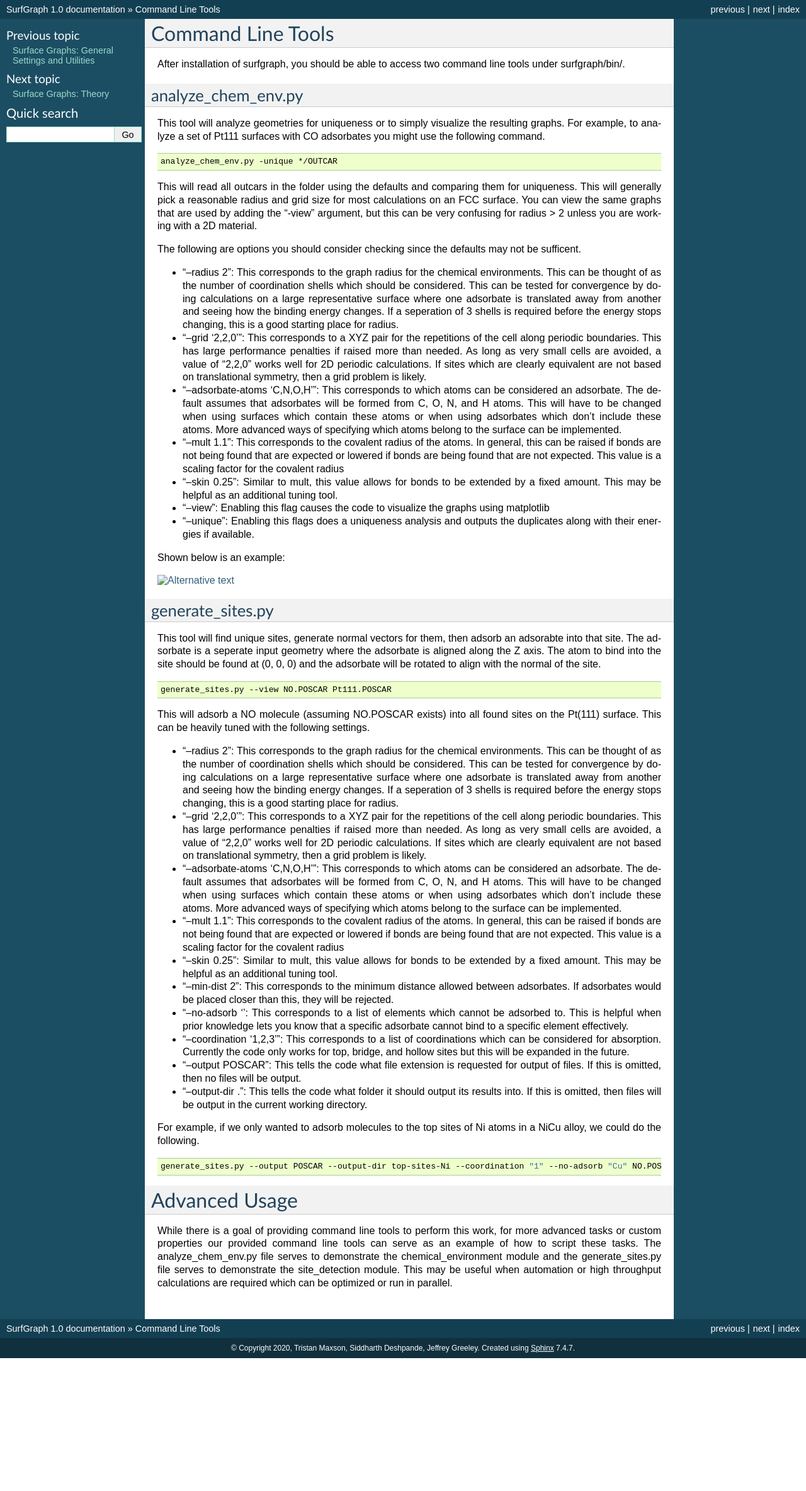
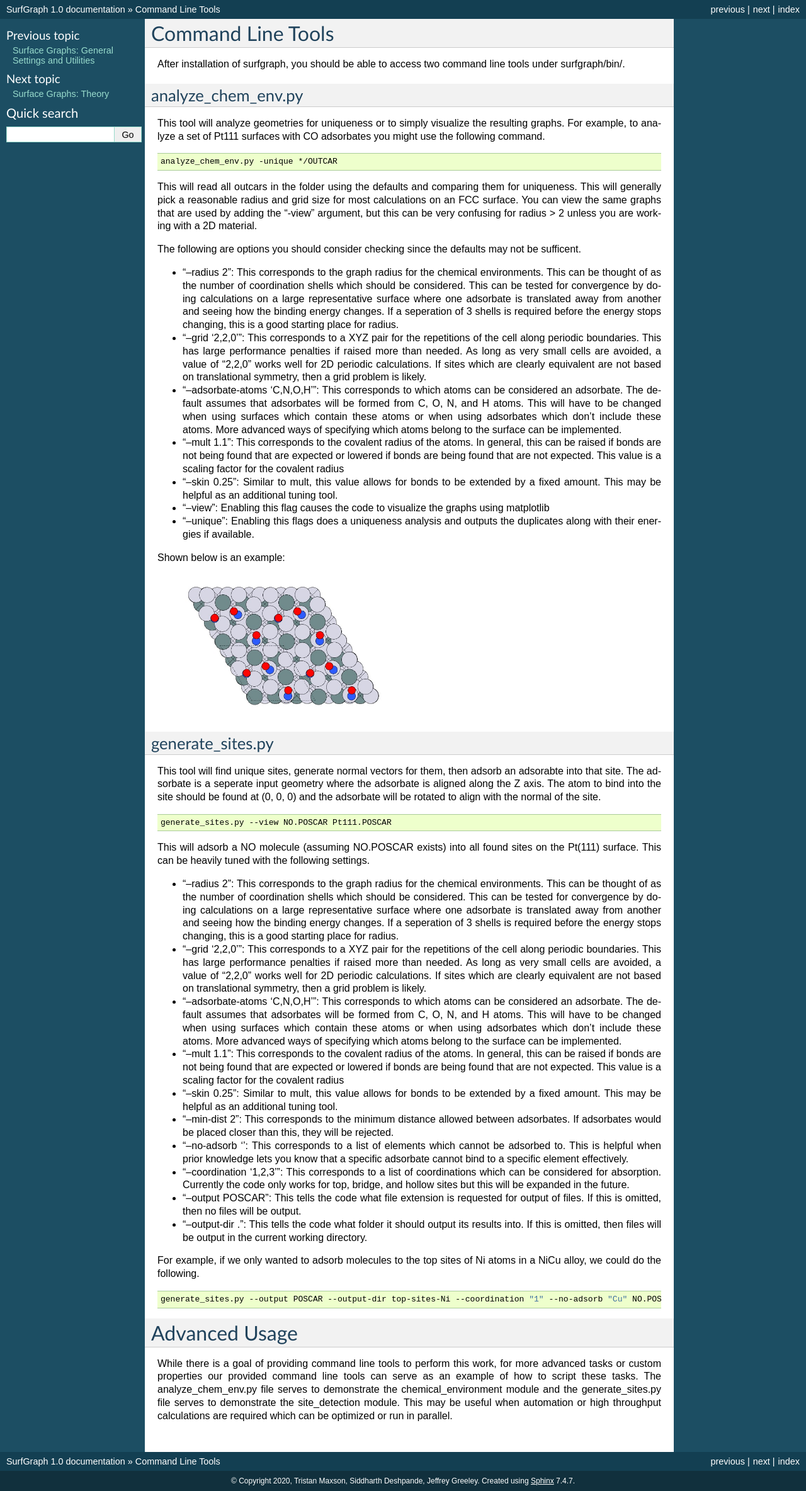
Before and after one commit to vsumaria/graph-theory-surfaces, a Sphinx documentation site: the page built from doc/source/Usage.rst, in a window 1280 px wide. Shown: the whole page at 63% size. Built offline with Sphinx 7.4.7, drawn with Linux system fonts in a browser that asks for light colours; formulas are drawn with MathJax 3; before the commit the page ends 2157 px from its top, so only the background shows below that.

Commit message:
Update doc/source/Usage.rst

```diff
--- a/doc/source/Usage.rst
+++ b/doc/source/Usage.rst
@@ -34,7 +34,7 @@ The following are options you should consider checking since the defaults may no
 
 Shown below is an example:
 
-.. image:: images/unique/Slide2.jpeg
+.. image:: ../../images/unique/Slide2.jpeg
   :width: 400
   :alt: Alternative text
 
```
